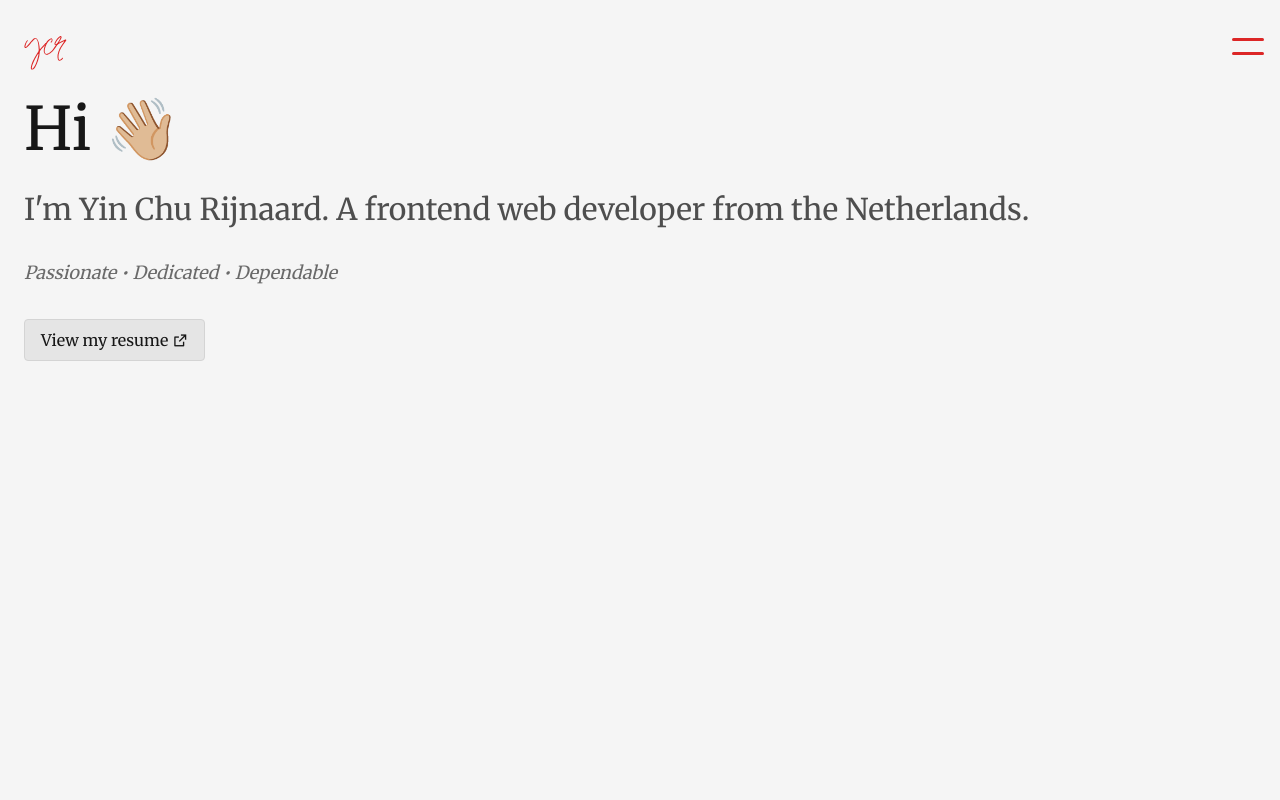
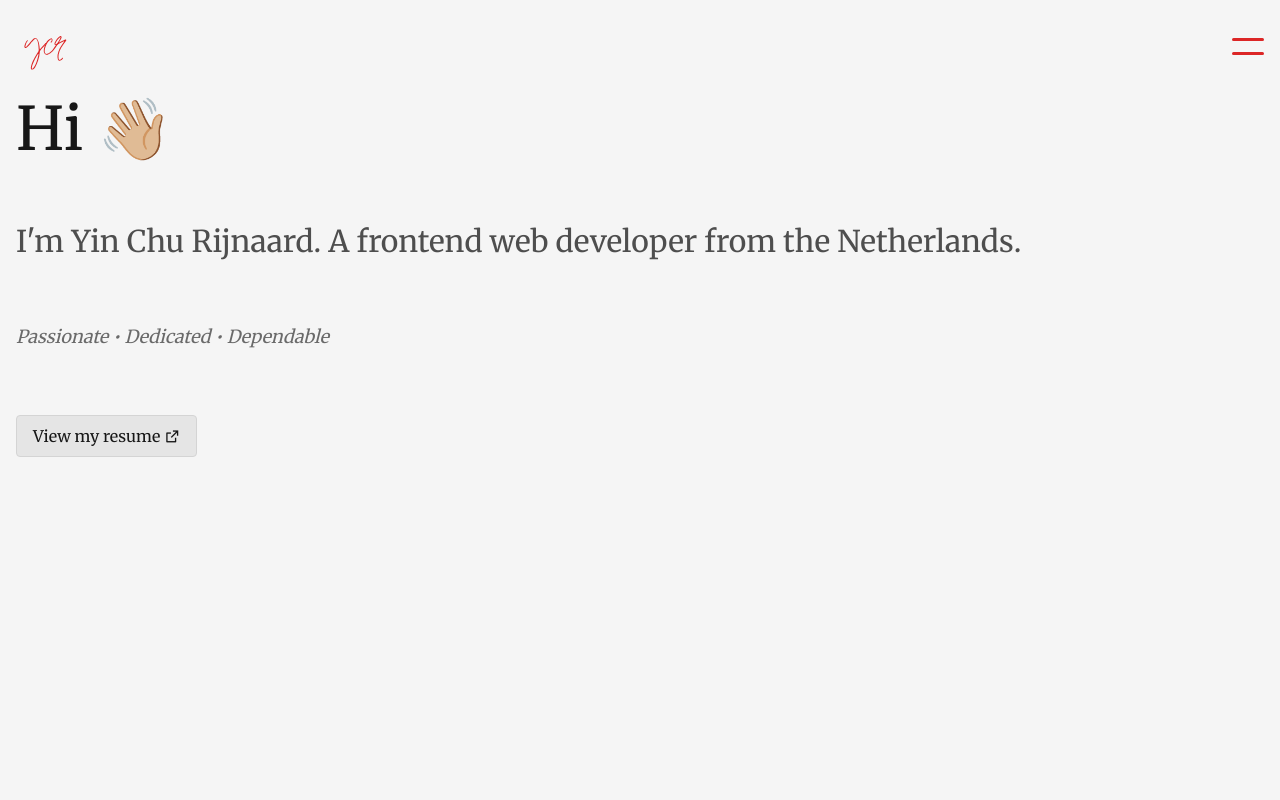
Before and after one commit to YinChuRijnaard/Portfolio-v3, a Next.js app: page / in a window 1280 px wide. Shown: the top 800 px of the page. Built offline with nearby package versions, Linux system fonts and the light colour scheme.

Commit message:
Cont. tomorrow

```diff
--- a/pages/index.tsx
+++ b/pages/index.tsx
@@ -9,7 +9,7 @@ import Button from "../components/Button";
 
 const Home: NextPage = () => {
   return (
-    <main className="h-screen mx-4 mb-96 font-serif space-y-8 p-2">
+    <main className="h-screen mx-2 font-serif space-y-16 p-2">
       {/* <ScrollToTop color="#dc2626" smooth /> */}
 
       <h1 className="text-6xl">Hi 👋🏼</h1>
@@ -29,4 +29,6 @@ const Home: NextPage = () => {
 
 export default Home;
 
+// Fix viewing on desktop
+
 // Styling === basis for other pages!
```
